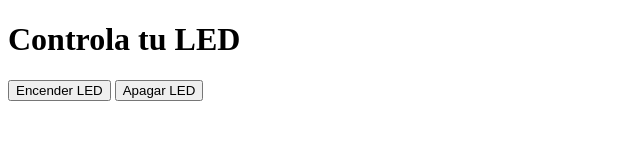
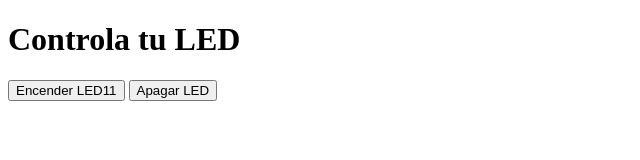
Before and after one commit to luisaguilar1997/MAINTENANCE, a plain HTML site: page index.html in a window 1280 px wide. Shown: the full height of the page, 0-640 px from the left. Drawn offline with Linux system fonts and the light colour scheme.

Commit message:
Update index.html

```diff
--- a/index.html
+++ b/index.html
@@ -5,7 +5,7 @@
 </head>
 <body>
     <h1>Controla tu LED</h1>
-    <button onclick="turnOnLed()">Encender LED</button>
+    <button onclick="turnOnLed()">Encender LED11</button>
     <button onclick="turnOffLed()">Apagar LED</button>
 
     <script>
```
